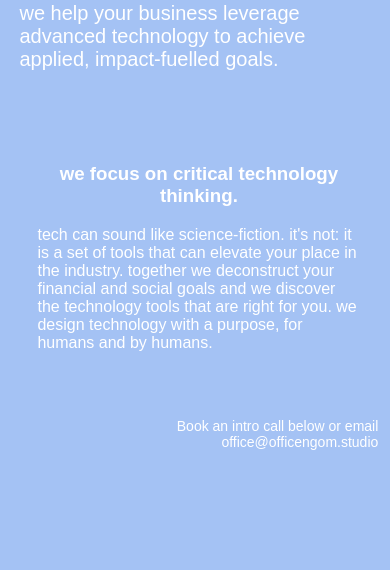
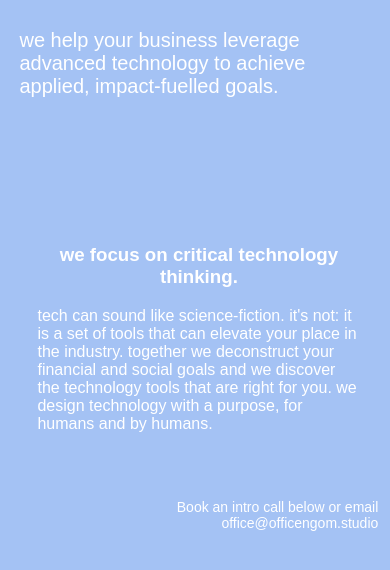
Before and after one commit to officengom/officengomwebsite, a website built with Vite: page src/index.html in a window 390 px wide. Shown: the part 416-986 px from the top of the page. Built offline with nearby package versions, Linux system fonts and the light colour scheme; a script that the page names is missing.

Commit message:
mobile fixed

```diff
--- a/src/css/main.scss
+++ b/src/css/main.scss
@@ -147,7 +147,7 @@ h2 {
   #center{
     position: absolute;
     padding-left: 5%;
-    padding-top: 8%;
+    padding-top: 15%;
     padding-right: 3%;
   }
 
@@ -163,7 +163,7 @@ h2 {
   }
 
   #descr{
-    padding-top: 15%;
+    padding-top: 30%;
     text-align: center;
     padding-left: 5% !important;
     padding-right: 5% !important;
```
Also changed, not shown: src/css/main.css.
